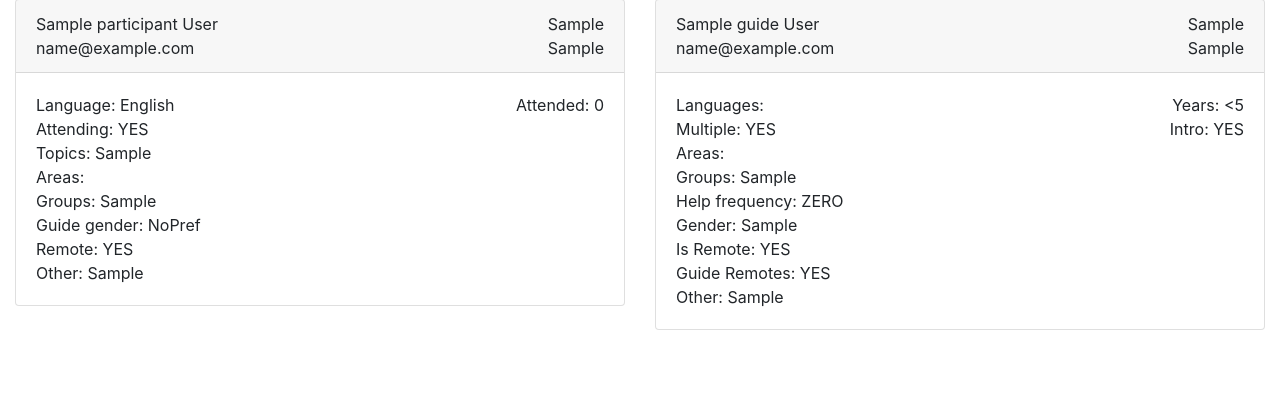
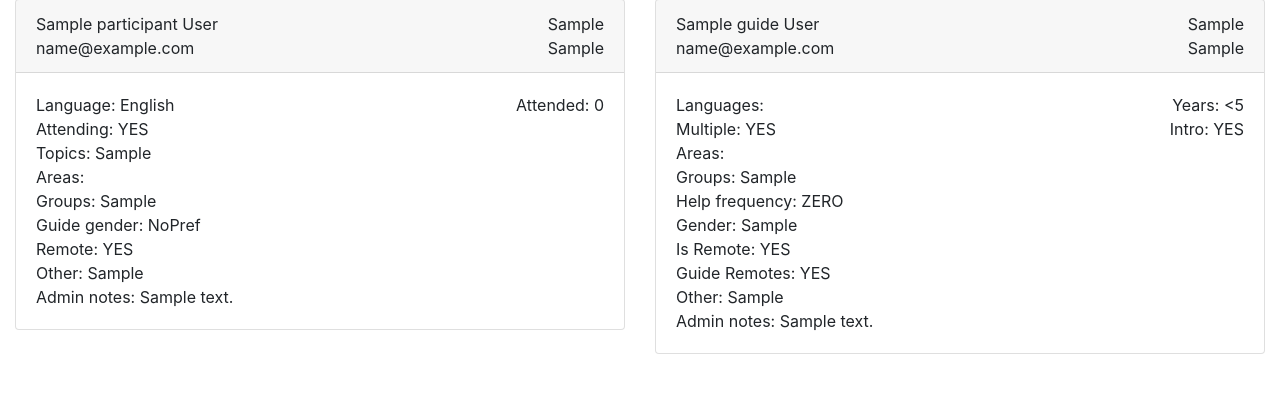
Before and after one commit to ietf-tools/ietf-guides, a Django app: page /guides/make_match in a window 1280 px wide. Shown: the part 225-618 px from the top of the page. Run offline with Django 3.2, Linux system fonts and the light colour scheme; a user stored in the database is signed in; data comes from the database, SQL or seed files in the repository; tables that the repository leaves empty hold one stand-in row (values such as "Sample post"); some libraries are stand-ins or nearby versions.

Commit message:
feat: add an admin_notes model field for storing lead notes

```diff
--- a/guides/models.py
+++ b/guides/models.py
@@ -122,6 +122,7 @@
     groups = models.CharField('Which working groups are you most interested in?',help_text='see <a href="https://www.ietf.org/how/wgs">https://www.ietf.org/how/wgs</a>',max_length=256)
     gender_pref = models.CharField('Guide gender preference', max_length=32, choices=GEND_CHOICES, default=GEND_NOPREF)
     additional_info = models.TextField('Is there anything else you would like to share with us?', blank=True)
+    admin_notes = models.TextField('Administrative Only', blank=True)
 
     def __str__(self):
         return "%s %s <%s>" % (self.given_name, self.surname, self.email)
@@ -154,6 +155,7 @@
                                        blank=True)
     help_frequency = models.CharField("How frequently are you willing to be a guide?", max_length=32, choices=HELP_CHOICES, default=HELP_NO)
     keep_for_nexttime = models.BooleanField("Should we keep your registration data around for future participation in the guides program?", default=False)
+    admin_notes = models.TextField('Administrative Only', blank=True)
 
     def __str__(self):
         return "%s %s <%s>" % (self.given_name, self.surname, self.email)
--- a/guides/templates/guides/guide_card.html
+++ b/guides/templates/guides/guide_card.html
@@ -32,6 +32,9 @@
       <div>Is Remote: {{ guide.remote }}</div>
       <div>Guide Remotes: {{ guide.accept_remote }}</div>
       <div>Other: {{ guide.additional_info }}</div>
+      {% if guide.admin_notes %}
+      <div>Admin notes: {{ guide.admin_notes }}</div>
+      {% endif %}
     </div>
   </div>
 </div>
--- a/guides/templates/guides/participant_card.html
+++ b/guides/templates/guides/participant_card.html
@@ -21,6 +21,9 @@
       <div>Guide gender: {{ participant.gender_pref }}</div>
       <div>Remote: {{ participant.remote }}</div>
       <div>Other: {{ participant.additional_info }}</div>
+      {% if participant.admin_notes %}
+      <div>Admin notes: {{ participant.admin_notes }}</div>
+      {% endif %}
     </div>
   </div>
 </div>
--- a/guides/views.py
+++ b/guides/views.py
@@ -94,6 +94,9 @@
     template = 'guides/edit_info_guide.html' if request_type=='guide' else 'guides/edit_info_participant.html'
     if not form:
         form = formclass(instance=instance) if instance else formclass()
+        admin_notes_field = form.fields['admin_notes']
+        admin_notes_field.widget = admin_notes_field.hidden_widget()
+
     return render(request, template, dict(email=email, form=form))
 
 @login_required
```
Also changed, not shown: guides/migrations/0020_guide_admin_notes_participant_admin_notes.py (added).
